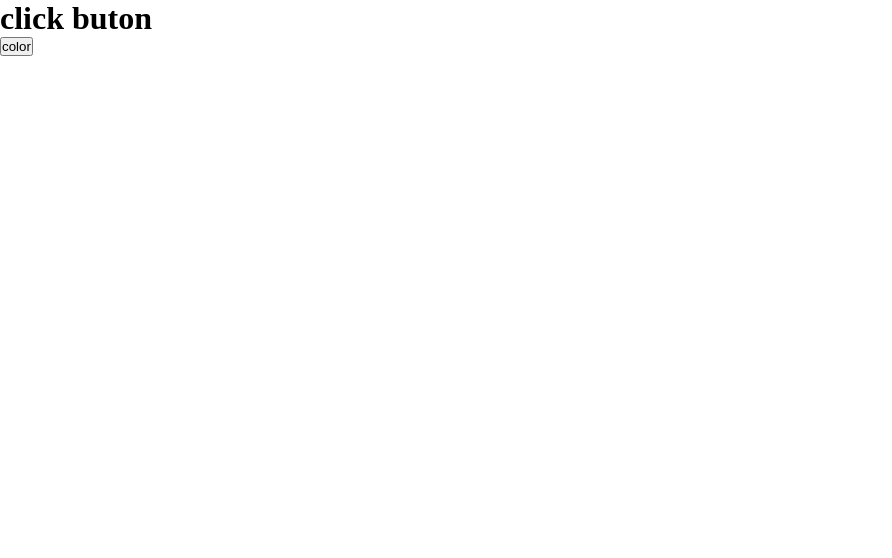
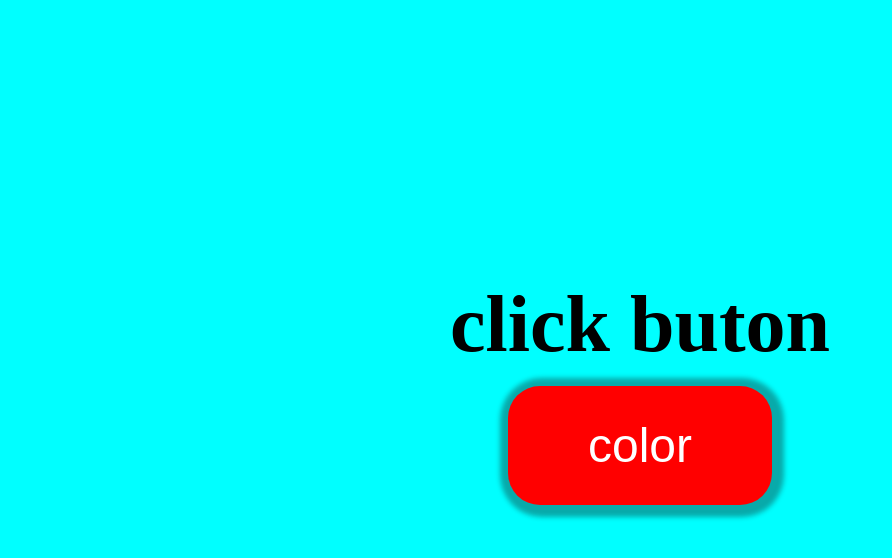
Before and after one commit to yusufbali13/click, a plain HTML site: page index.html in a window 1280 px wide. Shown: the whole page, without its empty margins (0-892 px from the left). Drawn offline with Linux system fonts and the light colour scheme.

Commit message:
start-js

```diff
--- a/app.js
+++ b/app.js
@@ -0,0 +1,4 @@
+const btn = document.querySelector("button");
+btn.addEventListener('onmouseover', function()=>{
+btn.style.backgroundColor = "blue"
+})
--- a/style.css
+++ b/style.css
@@ -4,8 +4,31 @@
   box-sizing: border-box;
 }
 
+body {
+  background-color: aqua;
+  display: flex;
+  align-items: center;
+  justify-content: center;
+  flex-direction: column;
+  height: 100vh;
+}
+
 h1 {
+  font-size: 5rem;
 }
 
 button {
+  padding: 2rem 5rem;
+  background-color: red;
+  color: white;
+  font-size: 3rem;
+  margin: 1rem;
+  border: none;
+  border-radius: 2rem;
+  box-shadow: 2px 2px 5px 10px rgb(22, 19, 19, 0.359);
 }
+
+button:hover {
+  cursor: pointer;
+  transform: scale(0.95);
+}
```
